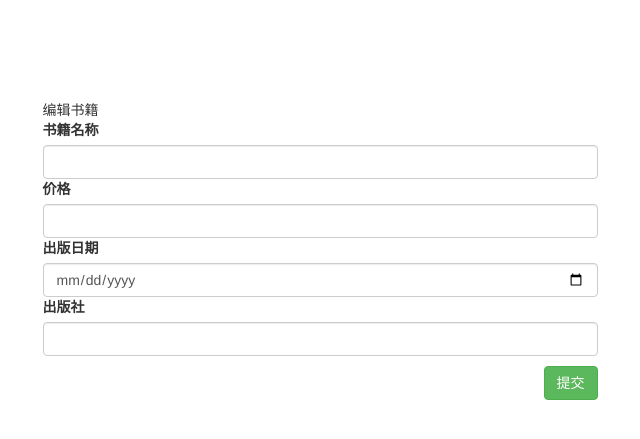
After one commit to lxorz/book1.0, a Django app: template templates/changebook.html in a window 1280 px wide. The commit adds this page. Shown: the top 439 px of the page, without its empty margins (320-960 px from the left). Run offline with Django 3.2, Linux system fonts and the light colour scheme; the template is opened without the code that fills it, so the values that code supplies are empty; some libraries are stand-ins or nearby versions.

Commit message:
增删改查

```diff
--- /dev/null
+++ b/templates/changebook.html
@@ -0,0 +1,48 @@
+<!DOCTYPE html>
+<html lang="en">
+<head>
+    <meta charset="UTF-8">
+    <title>Title</title>
+    <link rel="stylesheet" href="/static/bs/css/bootstrap.css">
+    <style>
+        .container{
+            margin-top: 100px;
+        }
+
+        .btn{
+            margin-top: 10px;
+        }
+    </style>
+</head>
+<body>
+
+<div class="container">
+    <div class="row">
+        <div class="col-md-6 col-md-offset-3">
+            编辑书籍
+            <form action="" method="post">
+                {% csrf_token %}
+                <div>
+                    <label for="">书籍名称</label>
+                    <input type="text" class="form-control" name="title" value="{{ book_obj.title }}">
+                </div>
+                <div>
+                    <label for="">价格</label>
+                    <input type="text" class="form-control" name="price" value="{{ book_obj.price }}">
+                </div>
+                <div>
+                    <label for="">出版日期</label>
+                    <input type="date" class="form-control" name="date" value="{{ book_obj.pub_date|date:"Y-m-d" }}">
+                </div>
+                <div>
+                    <label for="">出版社</label>
+                    <input type="text" class="form-control" name="publish" value="{{ book_obj.publish }}">
+                </div>
+                <input type="submit" value="提交" class="btn btn-success pull-right">
+            </form>
+        </div>
+    </div>
+</div>
+
+</body>
+</html>
```
Also changed, not shown: app01/views.py (+24 -2 lines), book/urls.py (+5 -3 lines), templates/books.html (+6 -1 lines).
